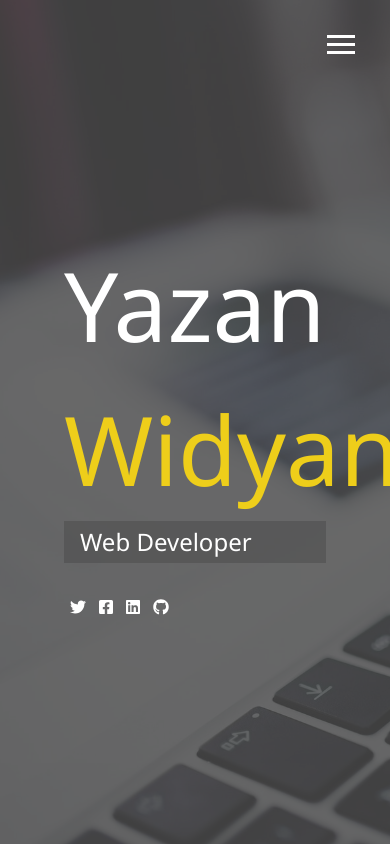
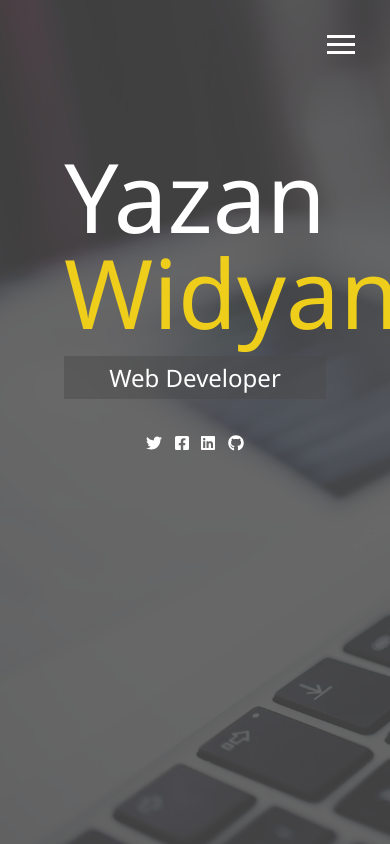
Before and after one commit to Yazanwidyan/Portfolio, a React (Create React App) app: page / in a window 390 px wide. Built offline with nearby package versions, Linux system fonts and the light colour scheme.

Commit message:
added media queries

```diff
--- a/src/Style/_config.scss
+++ b/src/Style/_config.scss
@@ -29,3 +29,27 @@ $background-opacity: 0.8;
         }
     }
 }
+
+@mixin mediaSm {
+    @media screen and (max-width: 500px) {
+        @content;
+    }
+}
+
+@mixin mediaMd {
+    @media screen and (max-width: 786px) {
+        @content;
+    }
+}
+
+@mixin mediaLg {
+    @media screen and (min-width: 769px) and (max-width: 1170) {
+        @content;
+    }
+}
+
+@mixin mediaXl {
+    @media screen and (max-width: 1171px) {
+        @content;
+    }
+}
--- /dev/null
+++ b/src/Style/_mobile.scss
@@ -0,0 +1,53 @@
+@include mediaXl {
+
+}
+
+@include mediaLg {
+
+}
+
+@include mediaMd {
+
+    main {
+        align-items: center;
+        text-align: center;
+
+        .lg-heading {
+            line-height: 1;
+            margin-bottom: 1rem;
+        }
+    }
+
+    ul.menu-nav,
+    div.menu-branding {
+        float: none;
+        width: 100%;
+        min-height: 0;
+
+        &.show {
+            transform: translate3d(0,0,0)
+        }
+    }
+
+    .menu-nav {
+        height: 75vh;
+        transform: translate3d(-100%,0,0);
+        font-size: 24px;
+    }
+
+    .menu-branding {
+        height: 25vh;
+        transform: translate3d(100%,0,0);
+
+        .portrait {
+            width: 150px;
+            height: 150px;
+        }
+    }
+}
+
+@include mediaSm {
+    main.home h1 {
+        margin-top: 10vh !important;
+    }
+}
--- a/src/Style/main.scss
+++ b/src/Style/main.scss
@@ -1,5 +1,6 @@
 @import 'config';
 @import 'menu';
+@import 'mobile';
 
 *{
     box-sizing: border-box;
```
